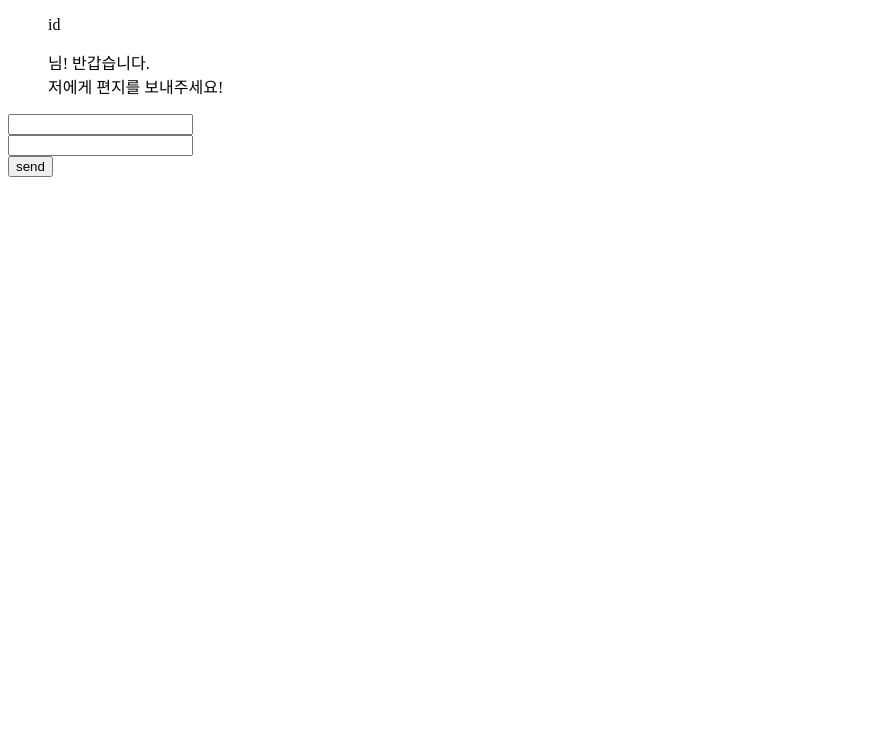
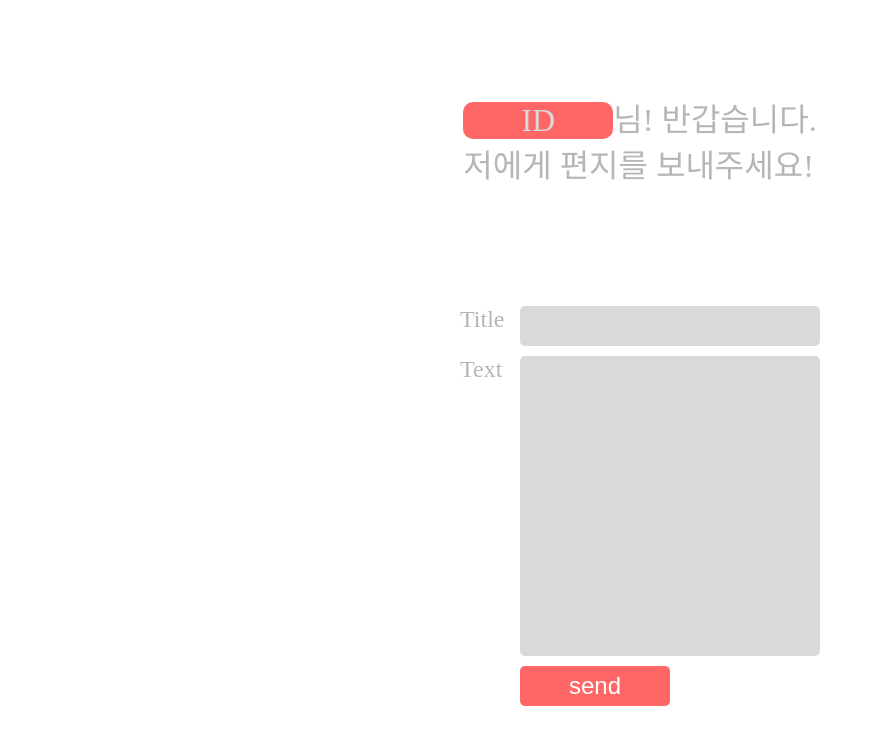
Before and after one commit to forhn37/Develop_Training_11, a plain HTML site: page board/board.html in a window 1280 px wide. Shown: the whole page, without its empty margins (0-875 px from the left). Drawn offline with Linux system fonts and the light colour scheme.

Commit message:
board html 마크업 & CSS 완료

```diff
--- a/board/board.css
+++ b/board/board.css
@@ -0,0 +1,57 @@
+* {
+  margin: 0px;
+  padding:0px;
+  box-sizing: border-box;
+}
+#root {
+  width: 100vw;
+  height: 100vh;
+  display: flex;
+  justify-content: center;
+  align-items: center;
+  flex-direction: column;
+}
+ul {
+  font-size: 32px;
+  color: #B6B6B6;
+}
+label {
+  font-size: 24px;
+  color: #B6B6B6;
+}
+input {
+  font-size: 24px;
+  background-color: #D9D9D9;
+  border-style: none;
+  height: 40px;
+  border-radius: 5px;
+  width: 300px;
+}
+form>div {
+  display: flex;
+  justify-content: space-between;
+  width: 360px;
+  margin-bottom: 10px;
+}
+#header {
+  margin-bottom: 120px;
+}
+#Text {
+  width: 300px;
+  height: 300px;
+}
+#send {
+  margin-left: 60px;
+  color:#FFFFFF;
+  background-color: #FF6666;
+  width: 150px;
+}
+span {
+  background-color: #FF6666;
+  border-radius: 10px;
+  color: #D9D9D9;
+  width: 150px;
+  font: 32px;
+  display: inline-block;
+  text-align: center;
+}
--- a/board/board.html
+++ b/board/board.html
@@ -10,20 +10,20 @@
 
 <body>
   <div id="root">
-    <div>
-      <ul>id</ul>
-      <ul>님! 반갑습니다.<br>저에게 편지를 보내주세요!</ul>
+    <div id ="header">
+
+      <ul><span>ID</span>님! 반갑습니다.<br>저에게 편지를 보내주세요!</ul>
     </div>
     <form action="/board" method="post">
       <div>
-        <label for="Title" value="Title"></label>
+        <label for="Title" value="Title">Title</label>
         <input type="text" name="Title">
       </div>
       <div>
-        <label for="Text" value="Text"></label>
-        <input type="text" name="Text">
+        <label for="Text" value="Text">Text</label>
+        <input type="text" name="Text" id="Text">
       </div>
-      <input type="submit" value="send">
+      <input type="submit" name="send" value="send" id ="send">
     </form>
   </div>
 </body>
```
